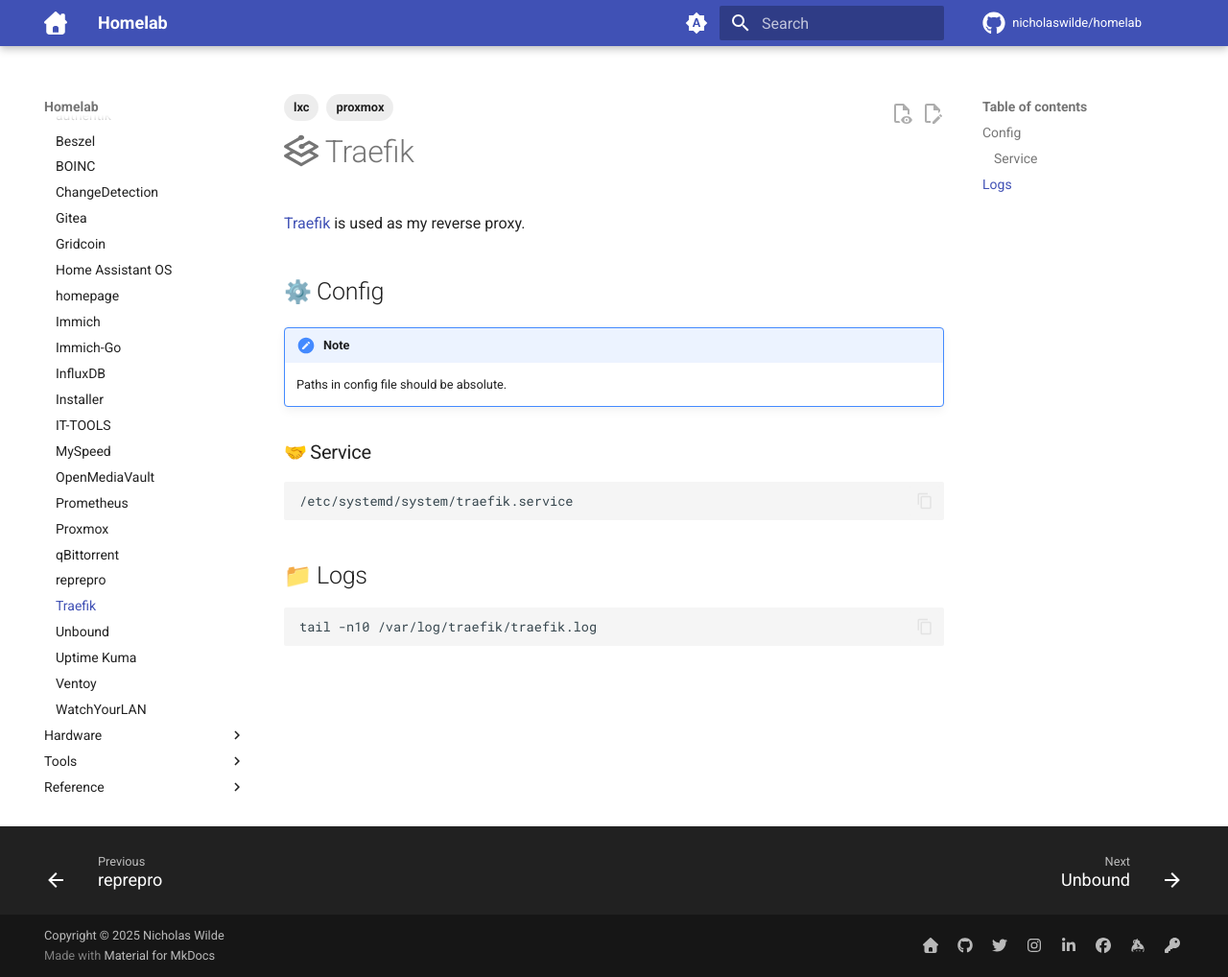
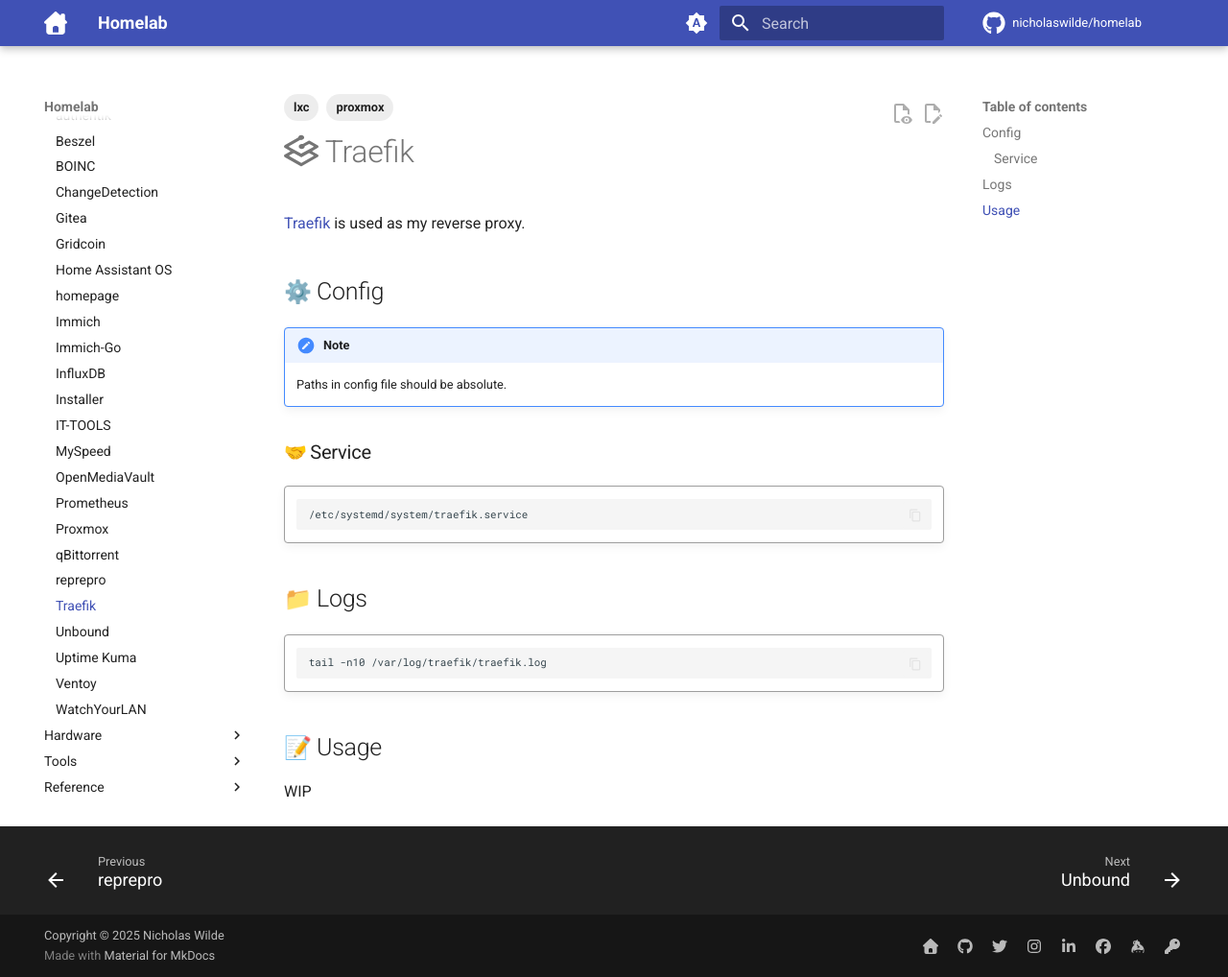
Before and after one commit to nicholaswilde/homelab, an MkDocs documentation site: the page built from docs/apps/traefik.md, in a window 1280 px wide and 1018 px high. Shown: the whole window at 96% size. Built offline with MkDocs 1.6.1 and Material for MkDocs 9.7.7, drawn with Linux system fonts in a browser that asks for light colours; emoji names are drawn with the system emoji font; comment, search, counter and statistics services are not loaded.

Commit message:
Update traefik.md

````diff
--- a/docs/apps/traefik.md
+++ b/docs/apps/traefik.md
@@ -15,13 +15,22 @@
 
 ### :handshake: Service
 
-```shell
-/etc/systemd/system/traefik.service
-```
+!!! quote ""
+
+    ```shell
+    /etc/systemd/system/traefik.service
+    ```
 
 ## :file_folder: Logs
 
-```shell
-tail -n10 /var/log/traefik/traefik.log
-```
+!!! quote ""
+
+    ```shell
+    tail -n10 /var/log/traefik/traefik.log
+    ```
+
+## :pencil: Usage
+
+WIP
+
 [1]: <https://traefik.io/traefik/>
````
